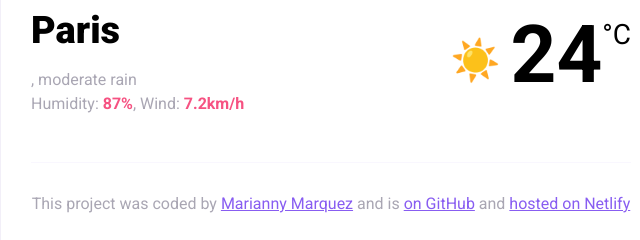
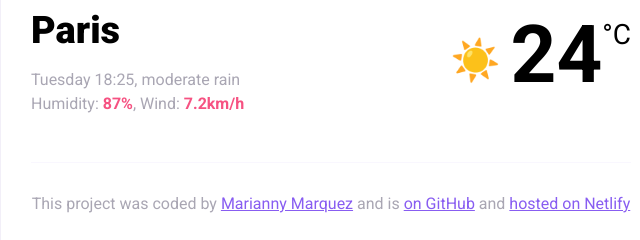
Before and after one commit to Marydanez/ChallengeRep, a plain HTML site: page index.html in a window 1280 px wide. Shown: the part 201-441 px from the top of the page, 309-949 px from the left. Drawn offline with nearby package versions, Linux system fonts and the light colour scheme.

Commit message:
Corrected JS

```diff
--- a/index.html
+++ b/index.html
@@ -56,5 +56,5 @@
       </footer>
     </div>
   </body>
-  <script src="src/index.js"></script>
+  <script src="scr/script.js"></script>
 </html>
```
